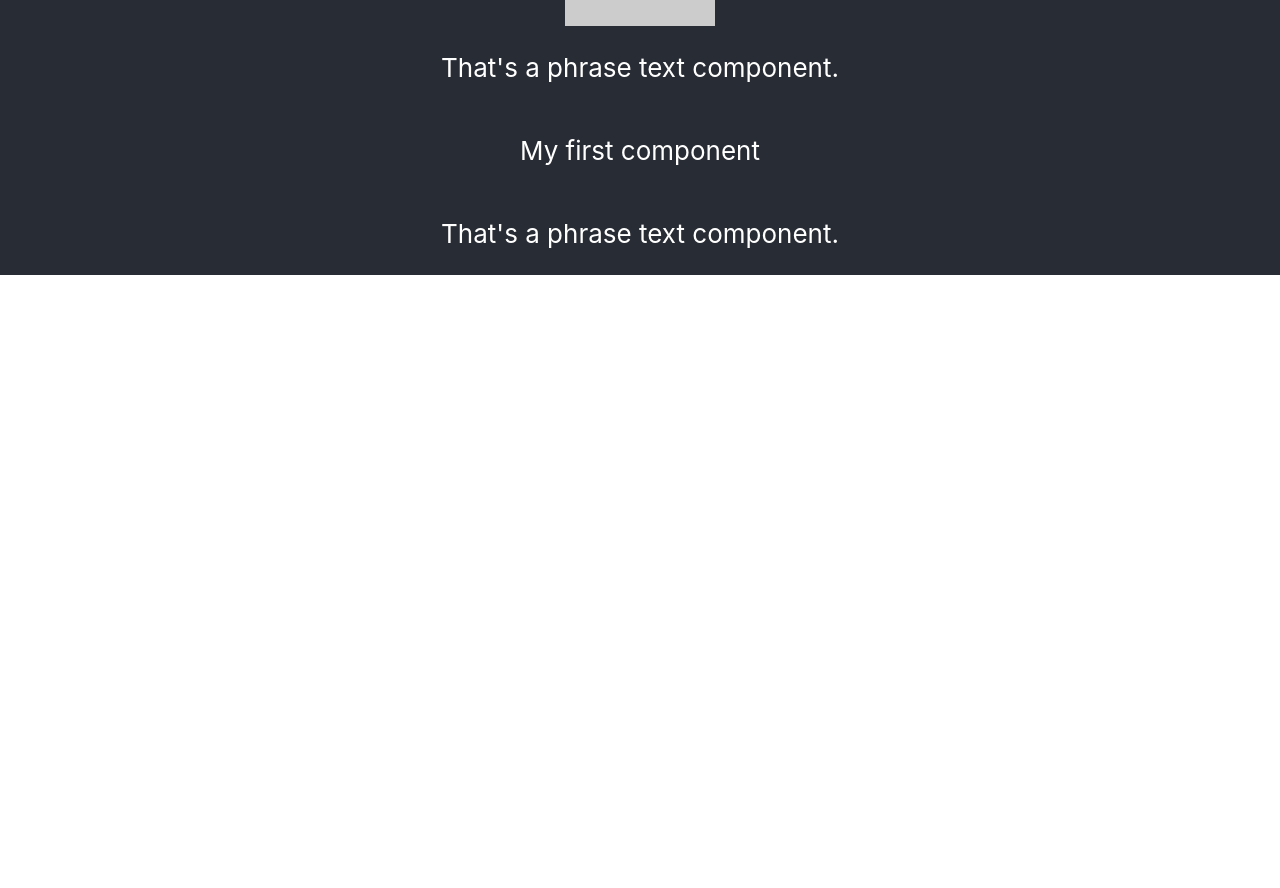
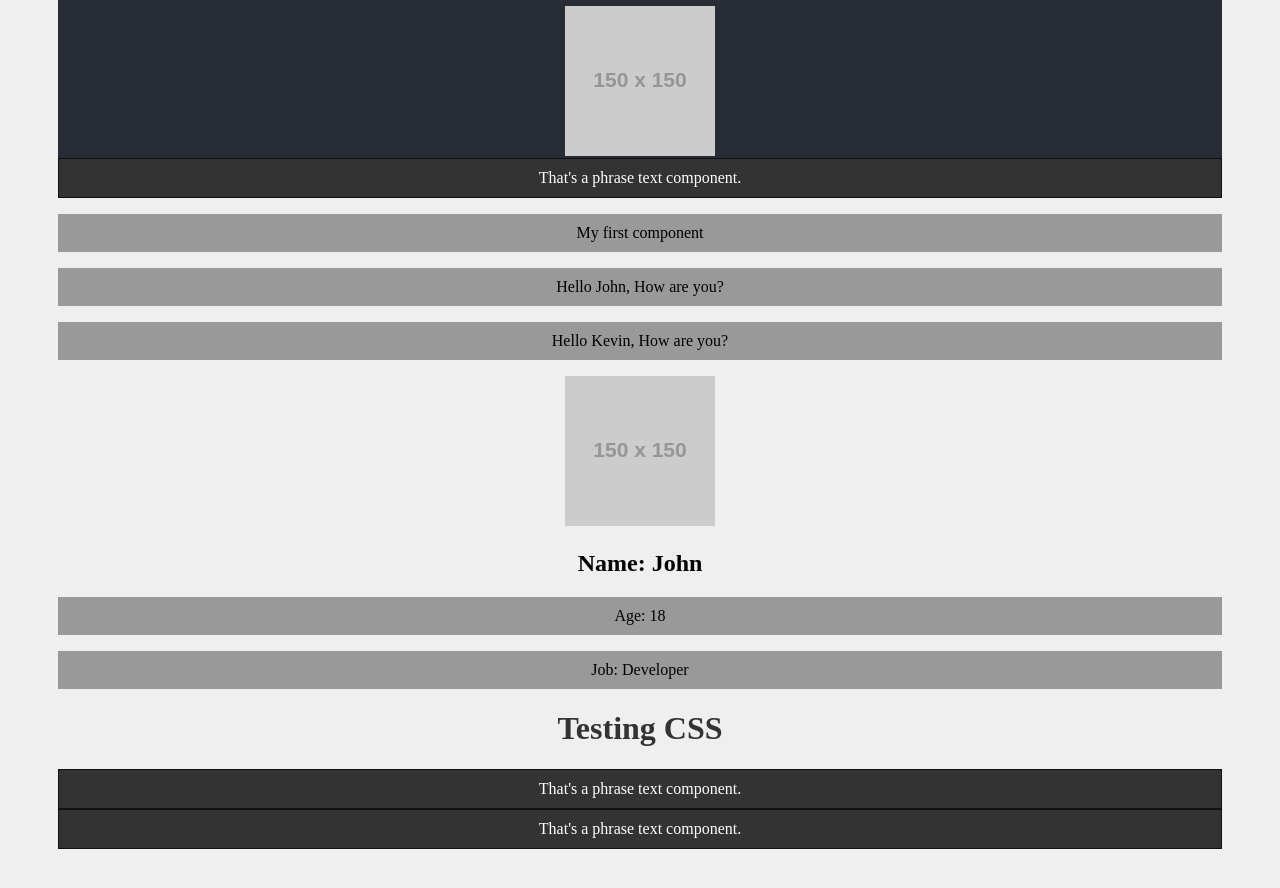
Before and after one commit to KevinWilsonAT/ReactJS-Course-Matheus-Battisti, a React (Create React App) app in the folder Projects/my-project/: page / in a window 1280 px wide. Shown: the part 700-1588 px from the top of the page. Before the commit the page ends 975 px from the top, so only its background shows below. Built offline with nearby package versions, Linux system fonts and the light colour scheme.

Commit message:
chore: upload classes 24-06-24, 25-06-24

```diff
--- a/Projects/my-project/src/App.js
+++ b/Projects/my-project/src/App.js
@@ -1,6 +1,9 @@
 import './App.css';
 import HWorld from './components/HelloWorld';
-import TextPhrase from './components/TextPhrase';
+import SayMyName from './components/SayMyName'
+import Person from './components/Person'
+import Phrase from './components/Phrase';
+
 
 function App() {
   const name = 'Kevin'
@@ -22,10 +25,22 @@ function App() {
         <p>Hi, {newname} (Uppercase).</p>
         <p>Sum: {sum(1, 2)}</p>
         <img src={url} alt="My Image" />
-        <TextPhrase />
+      </header>
+
+        <Phrase />
         <HWorld />
-        <TextPhrase />
-      </header>
+
+        <SayMyName name="John" />
+        <SayMyName name={name} />
+        <Person
+          name="John" age="18" job="Developer" photo="https://via.placeholder.com/150"
+        />
+
+        <h1>Testing CSS</h1>
+
+        <Phrase />
+        <Phrase />
+
     </div>
   );
 }
--- /dev/null
+++ b/Projects/my-project/src/components/Person.js
@@ -0,0 +1,12 @@
+function Person(props) {
+    return(
+        <div>
+            <img src={props.photo} alt={props.name} />
+            <h2>Name: {props.name}</h2>
+            <p>Age: {props.age}</p>
+            <p>Job: {props.job}</p>
+        </div>
+    )
+}
+
+export default Person
--- /dev/null
+++ b/Projects/my-project/src/components/Phrase.js
@@ -0,0 +1,11 @@
+import styles from './Phrase.module.css'
+
+function Phrase() {
+    return (
+        <div className={styles.phraseContainer}>
+            <p className={styles.phraseContent}>That's a phrase text component.</p>
+        </div>
+    )
+}
+
+export default Phrase
--- /dev/null
+++ b/Projects/my-project/src/components/Phrase.module.css
@@ -0,0 +1,10 @@
+.phraseContainer {
+    background-color: #333;
+    border: 1px solid #111;
+}
+
+.phraseContent {
+    color: #fff;
+    background-color: #333;
+    margin: 0;
+}
--- /dev/null
+++ b/Projects/my-project/src/components/SayMyName.js
@@ -0,0 +1,9 @@
+function SayMyName(props){
+    return(
+        <div>
+            <p>Hello {props.name}, How are you?</p>
+        </div>
+    )
+}
+
+export default SayMyName
--- a/Projects/my-project/src/components/TextPhrase.js
+++ /dev/null
@@ -1,11 +0,0 @@
-function TextPhrase() {
-
-    return (
-        <div>
-            <p>That's a phrase text component.</p>
-        </div>
-    )
-
-}
-
-export default TextPhrase
--- a/Projects/my-project/src/index.css
+++ b/Projects/my-project/src/index.css
@@ -1,13 +1,13 @@
 body {
-  margin: 0;
-  font-family: -apple-system, BlinkMacSystemFont, 'Segoe UI', 'Roboto', 'Oxygen',
-    'Ubuntu', 'Cantarell', 'Fira Sans', 'Droid Sans', 'Helvetica Neue',
-    sans-serif;
-  -webkit-font-smoothing: antialiased;
-  -moz-osx-font-smoothing: grayscale;
+  padding: 50px;
+  background-color: #efefef;
 }
 
-code {
-  font-family: source-code-pro, Menlo, Monaco, Consolas, 'Courier New',
-    monospace;
+h1 {
+  color: #333;
 }
+
+p {
+  background-color: #999;
+  padding: 10px;
+}
```
Also changed, not shown: 1 other file (tests, documents, lock files or other folders).
